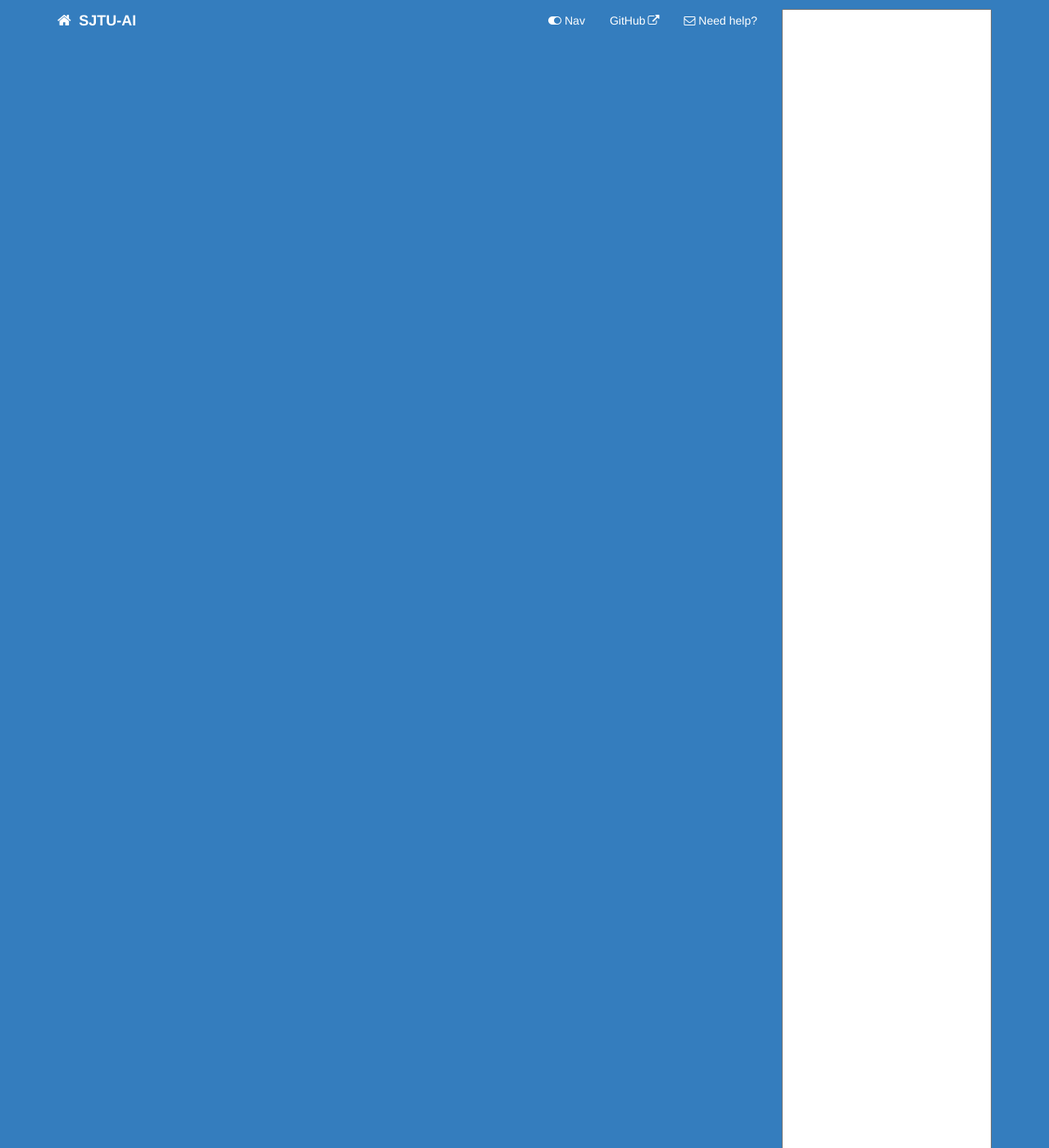
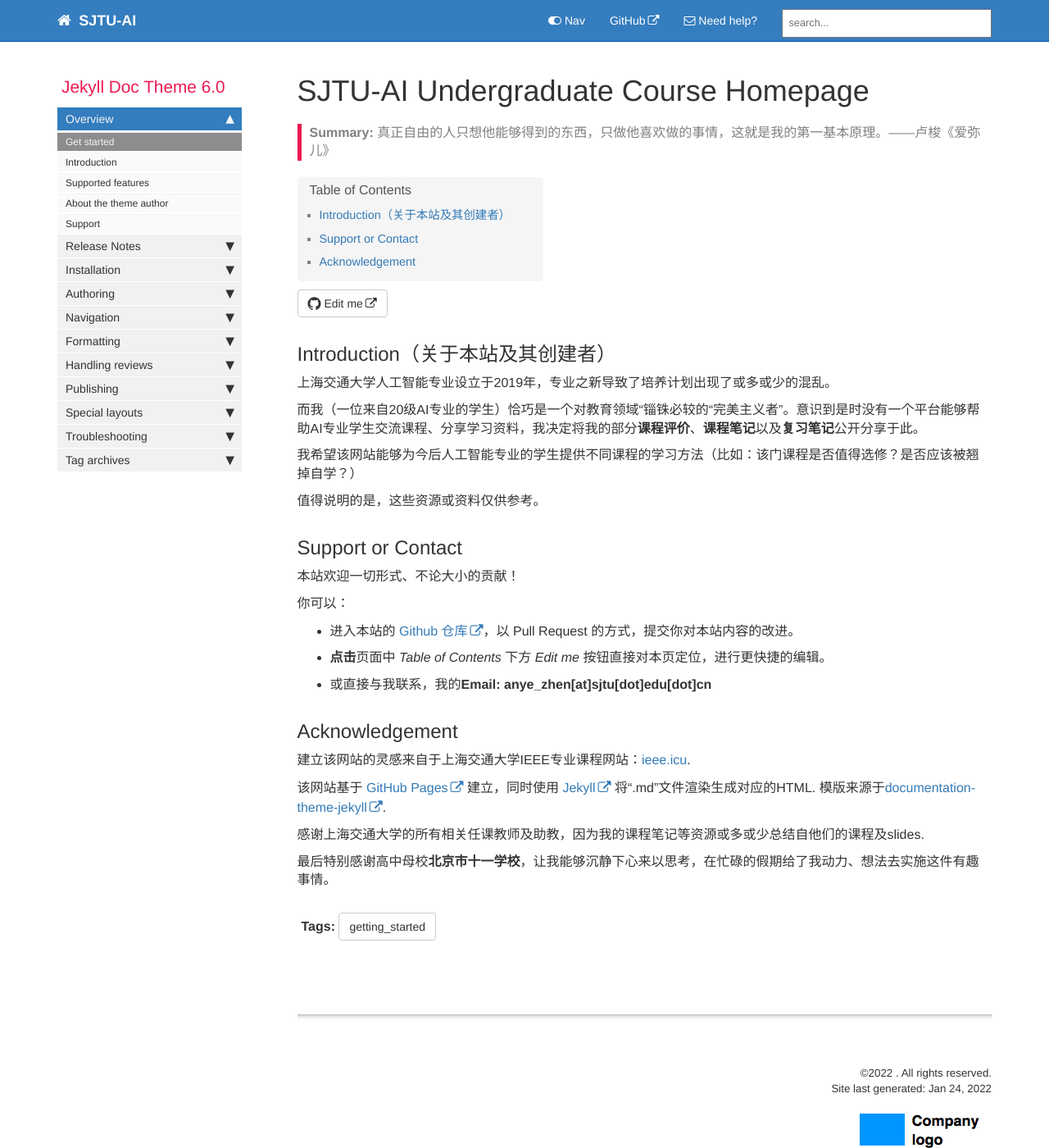
Before and after one commit to aisjtu/aisjtu.github.io, a Jekyll site: the page built from index.md, in a window 1280 px wide and 1400 px high. Shown: the whole window at 82% size. Built offline with Jekyll 4.4.1, drawn with Linux system fonts in a browser that asks for light colours; comment, search, counter and statistics services are not loaded.

Commit message:
Update customstyles.css

```diff
--- a/css/customstyles.css
+++ b/css/customstyles.css
@@ -1,6 +1,6 @@
 body {
     font-size:16px;
-	line-height:10000px;
+	#line-height:10000px;
 }
 
 .bs-callout {
```
